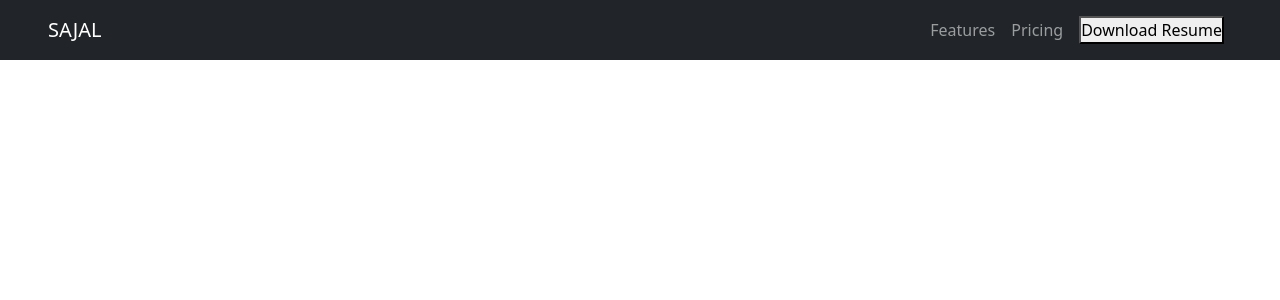
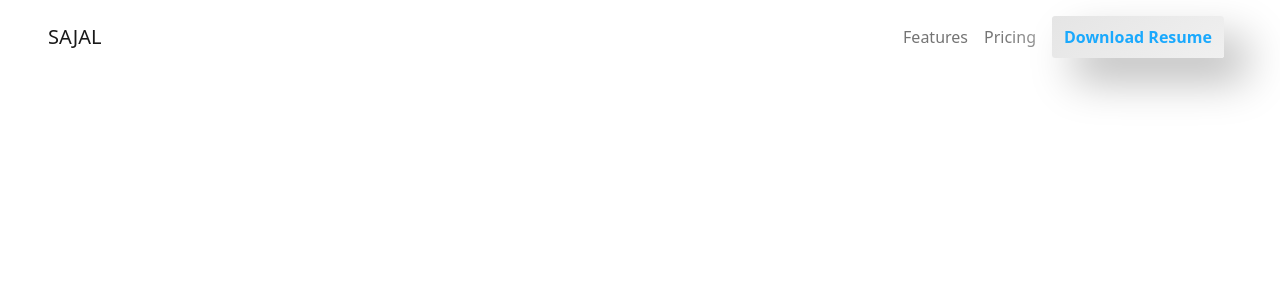
Before and after one commit to Sajalhowlader/portfolio, a React (Create React App) app: page / in a window 1280 px wide. Shown: the top 300 px of the page. Built offline with nearby package versions, Linux system fonts and the light colour scheme.

Commit message:
add morfism

```diff
--- a/src/App.js
+++ b/src/App.js
@@ -1,9 +1,10 @@
 import 'bootstrap/dist/css/bootstrap.min.css';
 import './App.css';
 import Header from './Pages/Home/Header';
+import AllCss from './Css/AllCss.css'
 function App() {
   return (
-    <div>
+    <div className={AllCss}>
       <Header/>
     </div>
   );
--- a/src/Css/AllCss.css
+++ b/src/Css/AllCss.css
@@ -0,0 +1,9 @@
+.resume-btn {
+    background: linear-gradient(145deg, #e5e5e5, #f0f0f0);
+    box-shadow: 22px 22px 44px #b8b8b8, -22px -22px 44px #ffffff;
+    border: none;
+    padding: 9px 12px;
+    font-weight: bold;
+    border-radius: 3px;
+    color: #00a1ffe3;
+}
--- a/src/Pages/Home/Header.js
+++ b/src/Pages/Home/Header.js
@@ -4,7 +4,7 @@ import { Nav, Navbar } from 'react-bootstrap';
 const Header = () => {
   return (
     <>
-      <Navbar collapseOnSelect expand="lg" bg="dark" variant="dark" className='px-5'>
+      <Navbar collapseOnSelect expand="lg"  className='px-5 nav-con'>
    <Navbar.Brand href="#home">SAJAL</Navbar.Brand>
    <Navbar.Toggle aria-controls="responsive-navbar-nav" />
    <Navbar.Collapse id="responsive-navbar-nav">
```
